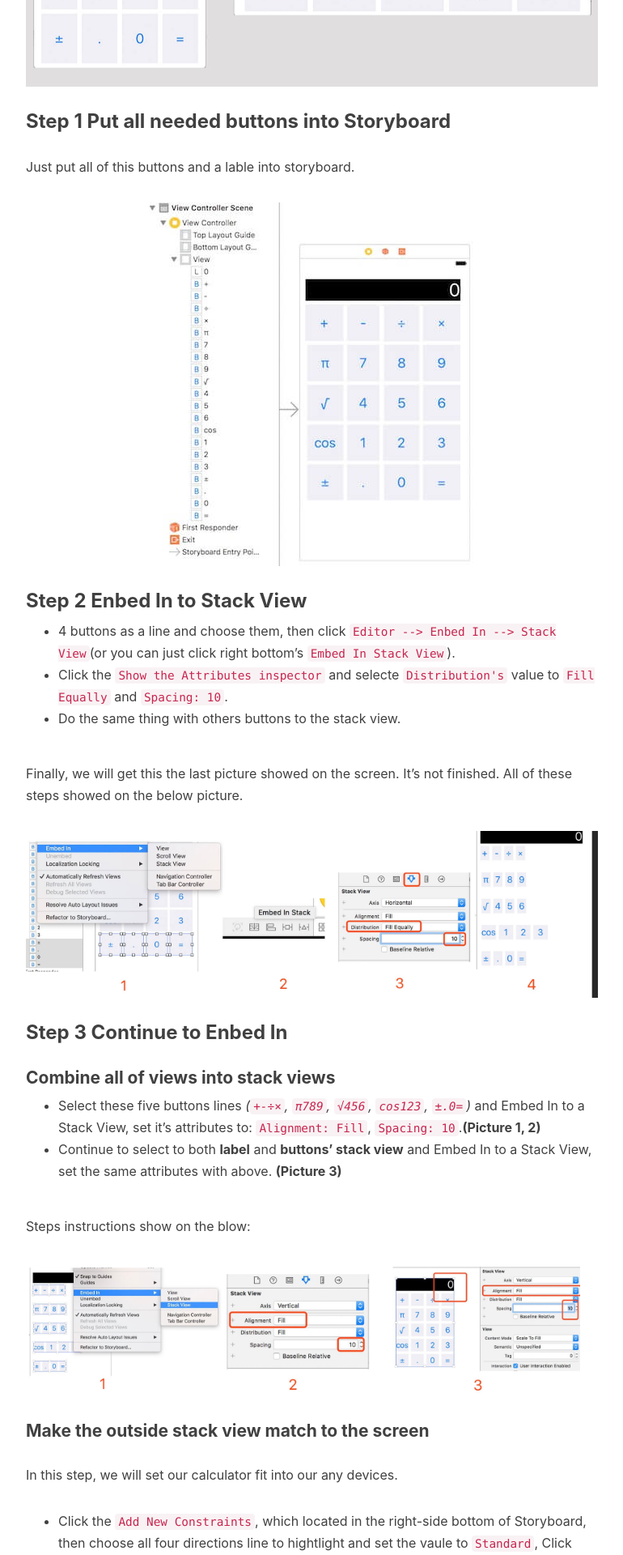
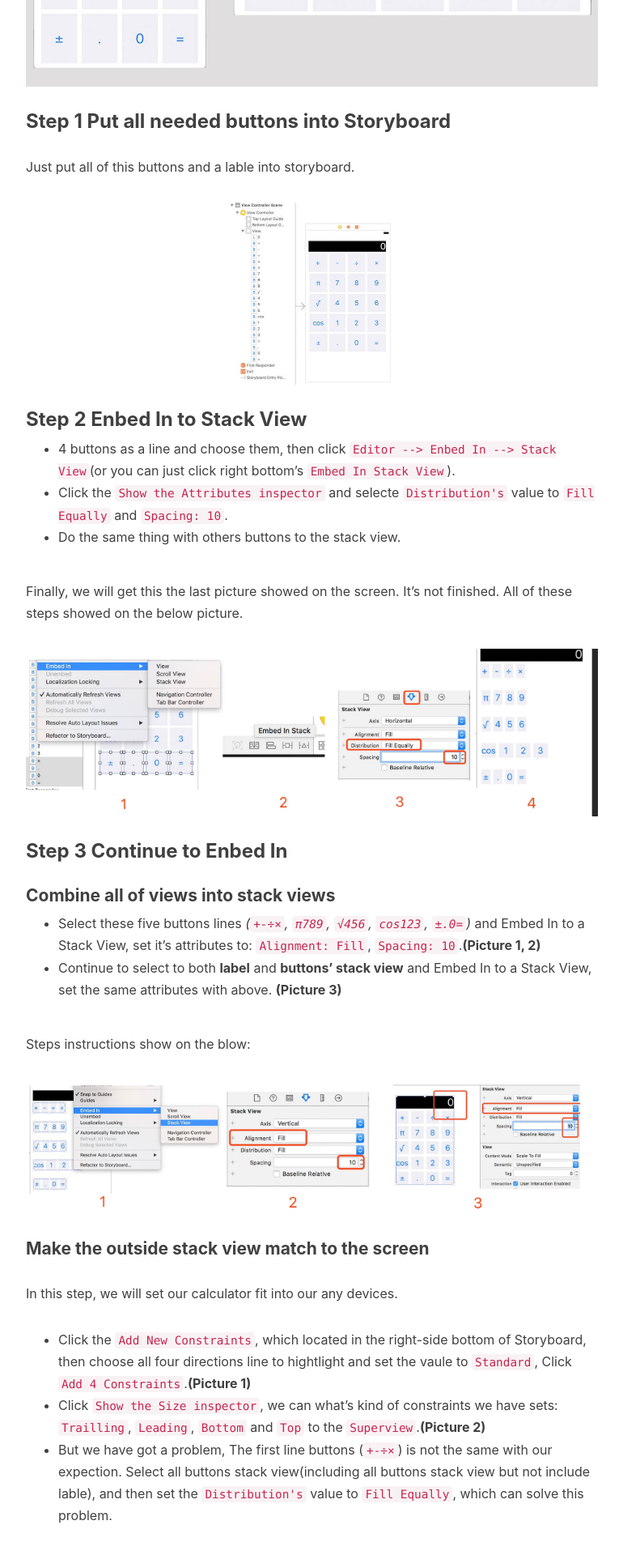
Before and after one commit to MrFuFuFu/mrfufufu.github.io, a Jekyll site: the page built from _posts/2017-09-05-AutoLayout_for_a_Calculator.markdown, in a window 1280 px wide. Shown: the part 1692-3612 px from the top of the page at 81% size, without its empty margins (233-1003 px from the left). Built offline with Jekyll 4.4.1, drawn with Linux system fonts in a browser that asks for light colours; nearby versions of some CDN libraries; comment, search, counter and statistics services are not loaded.

Commit message:
modify image size

```diff
--- a/_posts/2017-09-05-AutoLayout_for_a_Calculator.markdown
+++ b/_posts/2017-09-05-AutoLayout_for_a_Calculator.markdown
@@ -29,7 +29,8 @@ Today, we will implement this kind of user interface which showed on below. It i
 
 Just put all of this buttons and a lable into storyboard.
 
-![blog_autolayout_step1](/img/article/autolayout/blog_autolayout_step1.png)
+<img src="/img/article/autolayout/blog_autolayout_step1.png" width="200" height="224"/>
+
 
 ### Step 2 Enbed In to Stack View
 
```
